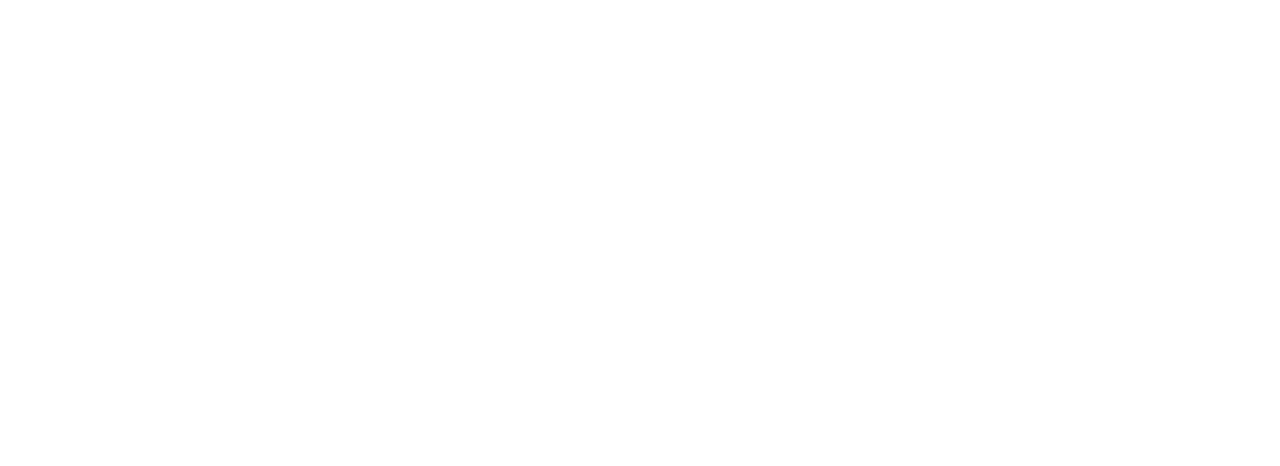
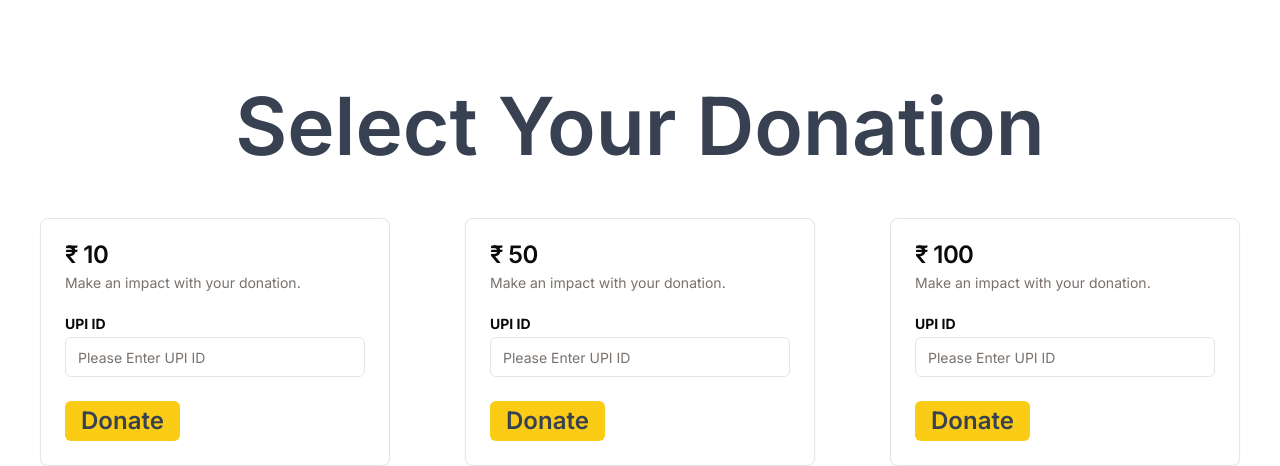
Before and after one commit to fizasayyed/betterworld, a Next.js app in the folder frontend/: page / in a window 1280 px wide. Shown: the part 704-1170 px from the top of the page. Before the commit the page ends 820 px from the top, so only its background shows below. Built offline with nearby package versions, Linux system fonts and the light colour scheme.

Commit message:
donation cards added

```diff
--- a/frontend/package.json
+++ b/frontend/package.json
@@ -10,6 +10,7 @@
   },
   "dependencies": {
     "@radix-ui/react-aspect-ratio": "^1.1.0",
+    "@radix-ui/react-label": "^2.1.0",
     "@radix-ui/react-menubar": "^1.1.1",
     "@radix-ui/react-slot": "^1.1.0",
     "class-variance-authority": "^0.7.0",
--- a/frontend/src/app/page.tsx
+++ b/frontend/src/app/page.tsx
@@ -1,3 +1,4 @@
+import Donation from "@/components/donation/donation";
 import ImageArea from "@/components/imagearea/imagearea";
 import { MenubarDemo } from "@/components/navbar/navbar";
 
@@ -6,6 +7,7 @@
     <>
       <MenubarDemo />
       <ImageArea />
+      <Donation />
     </>
   );
 }
--- /dev/null
+++ b/frontend/src/components/donation/donation.tsx
@@ -0,0 +1,47 @@
+import * as React from "react";
+import { Button } from "@/components/ui/button";
+import {
+    Card,
+    CardContent,
+    CardDescription,
+    CardFooter,
+    CardHeader,
+    CardTitle,
+} from "@/components/ui/card";
+import { Input } from "@/components/ui/input";
+import { Label } from "@/components/ui/label";
+
+export default function Donation() {
+    return (
+        <div className="flex flex-col items-center px-10 mt-10">
+            <div className="flex">
+                <p className="text-[80px] text-gray-700 font-semibold">
+                    Select Your Donation
+                </p>
+            </div>
+            <div className="flex justify-between mt-8 w-full max-w-7xl">
+                {[10, 50, 100].map((amount) => (
+                    <Card key={amount} className="w-[350px]">
+                        <CardHeader>
+                            <CardTitle>₹ {amount}</CardTitle>
+                            <CardDescription>Make an impact with your donation.</CardDescription>
+                        </CardHeader>
+                        <CardContent>
+                            <form>
+                                <div className="grid w-full items-center gap-4">
+                                    <div className="flex flex-col space-y-1.5">
+                                        <Label htmlFor={`amount-${amount}`}><strong>UPI ID</strong></Label>
+                                        <Input id="upi_id" placeholder="Please Enter UPI ID" />
+                                    </div>
+                                </div>
+                            </form>
+                        </CardContent>
+                        <CardFooter className="flex justify-between">
+                            <Button size="default" className="font-semibold text-gray-700">Donate</Button>
+                        </CardFooter>
+                    </Card>
+                ))}
+            </div>
+        </div>
+    );
+}
--- /dev/null
+++ b/frontend/src/components/ui/card.tsx
@@ -0,0 +1,79 @@
+import * as React from "react"
+
+import { cn } from "@/lib/utils"
+
+const Card = React.forwardRef<
+  HTMLDivElement,
+  React.HTMLAttributes<HTMLDivElement>
+>(({ className, ...props }, ref) => (
+  <div
+    ref={ref}
+    className={cn(
+      "rounded-lg border bg-card text-card-foreground shadow-sm",
+      className
+    )}
+    {...props}
+  />
+))
+Card.displayName = "Card"
+
+const CardHeader = React.forwardRef<
+  HTMLDivElement,
+  React.HTMLAttributes<HTMLDivElement>
+>(({ className, ...props }, ref) => (
+  <div
+    ref={ref}
+    className={cn("flex flex-col space-y-1.5 p-6", className)}
+    {...props}
+  />
+))
+CardHeader.displayName = "CardHeader"
+
+const CardTitle = React.forwardRef<
+  HTMLParagraphElement,
+  React.HTMLAttributes<HTMLHeadingElement>
+>(({ className, ...props }, ref) => (
+  <h3
+    ref={ref}
+    className={cn(
+      "text-2xl font-semibold leading-none tracking-tight",
+      className
+    )}
+    {...props}
+  />
+))
+CardTitle.displayName = "CardTitle"
+
+const CardDescription = React.forwardRef<
+  HTMLParagraphElement,
+  React.HTMLAttributes<HTMLParagraphElement>
+>(({ className, ...props }, ref) => (
+  <p
+    ref={ref}
+    className={cn("text-sm text-muted-foreground", className)}
+    {...props}
+  />
+))
+CardDescription.displayName = "CardDescription"
+
+const CardContent = React.forwardRef<
+  HTMLDivElement,
+  React.HTMLAttributes<HTMLDivElement>
+>(({ className, ...props }, ref) => (
+  <div ref={ref} className={cn("p-6 pt-0", className)} {...props} />
+))
+CardContent.displayName = "CardContent"
+
+const CardFooter = React.forwardRef<
+  HTMLDivElement,
+  React.HTMLAttributes<HTMLDivElement>
+>(({ className, ...props }, ref) => (
+  <div
+    ref={ref}
+    className={cn("flex items-center p-6 pt-0", className)}
+    {...props}
+  />
+))
+CardFooter.displayName = "CardFooter"
+
+export { Card, CardHeader, CardFooter, CardTitle, CardDescription, CardContent }
--- /dev/null
+++ b/frontend/src/components/ui/input.tsx
@@ -0,0 +1,25 @@
+import * as React from "react"
+
+import { cn } from "@/lib/utils"
+
+export interface InputProps
+  extends React.InputHTMLAttributes<HTMLInputElement> {}
+
+const Input = React.forwardRef<HTMLInputElement, InputProps>(
+  ({ className, type, ...props }, ref) => {
+    return (
+      <input
+        type={type}
+        className={cn(
+          "flex h-10 w-full rounded-md border border-input bg-background px-3 py-2 text-sm ring-offset-background file:border-0 file:bg-transparent file:text-sm file:font-medium placeholder:text-muted-foreground focus-visible:outline-none focus-visible:ring-2 focus-visible:ring-ring focus-visible:ring-offset-2 disabled:cursor-not-allowed disabled:opacity-50",
+          className
+        )}
+        ref={ref}
+        {...props}
+      />
+    )
+  }
+)
+Input.displayName = "Input"
+
+export { Input }
--- /dev/null
+++ b/frontend/src/components/ui/label.tsx
@@ -0,0 +1,26 @@
+"use client"
+
+import * as React from "react"
+import * as LabelPrimitive from "@radix-ui/react-label"
+import { cva, type VariantProps } from "class-variance-authority"
+
+import { cn } from "@/lib/utils"
+
+const labelVariants = cva(
+  "text-sm font-medium leading-none peer-disabled:cursor-not-allowed peer-disabled:opacity-70"
+)
+
+const Label = React.forwardRef<
+  React.ElementRef<typeof LabelPrimitive.Root>,
+  React.ComponentPropsWithoutRef<typeof LabelPrimitive.Root> &
+    VariantProps<typeof labelVariants>
+>(({ className, ...props }, ref) => (
+  <LabelPrimitive.Root
+    ref={ref}
+    className={cn(labelVariants(), className)}
+    {...props}
+  />
+))
+Label.displayName = LabelPrimitive.Root.displayName
+
+export { Label }
```
Also changed, not shown: 1 other file (tests, documents, lock files or other folders).
